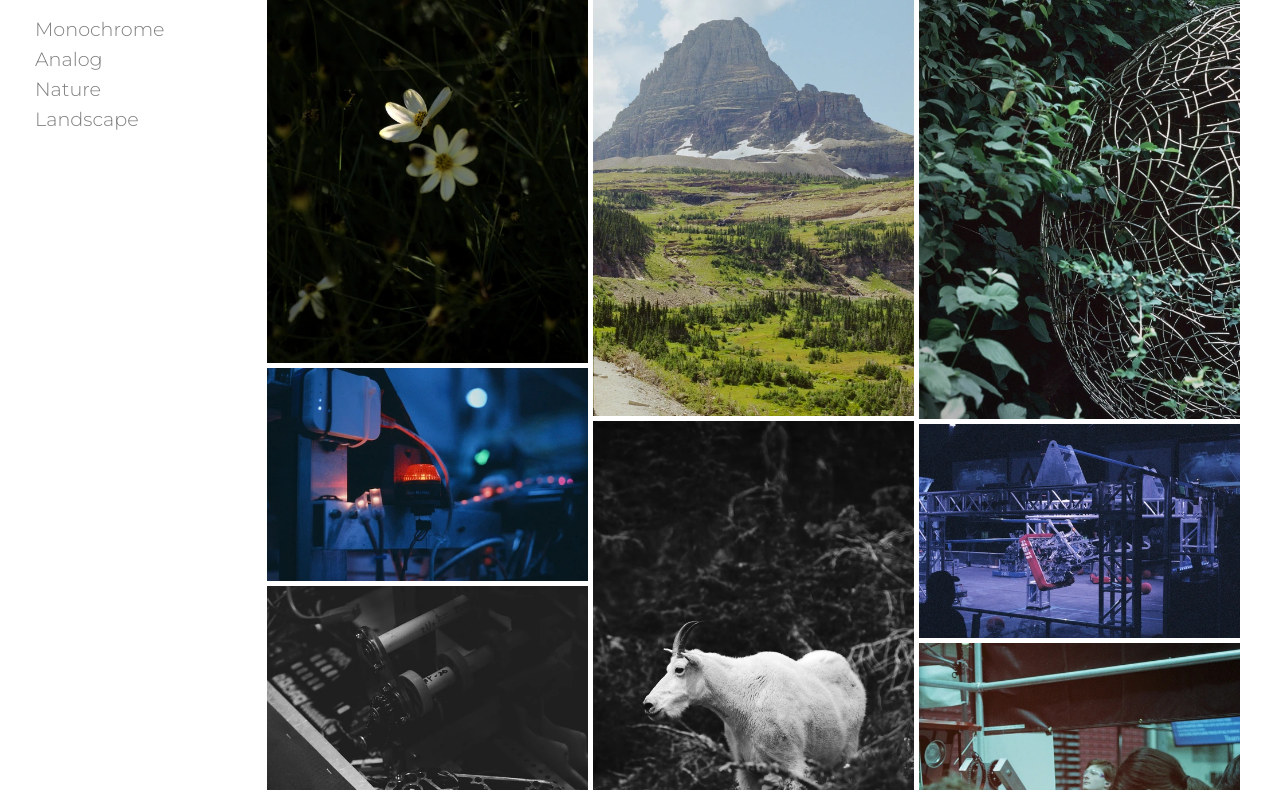
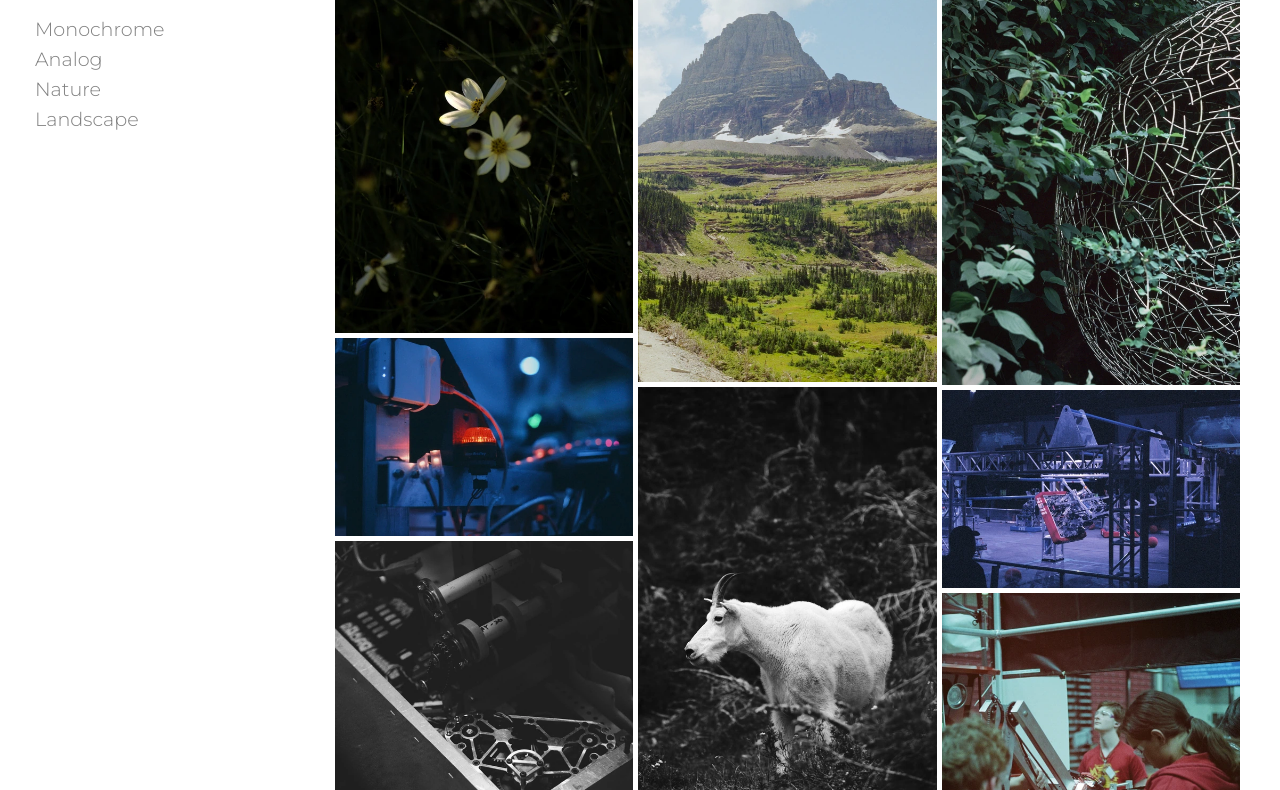
Before and after one commit to EthanSChang/photo-portfolio, a plain HTML site: page index.html in a window 1280 px wide. Shown: the part 105-895 px from the top of the page. Drawn offline with nearby package versions, Linux system fonts and the light colour scheme.

Commit message:
fix sticky navbar

```diff
--- a/style.css
+++ b/style.css
@@ -47,22 +47,15 @@ h2 {
 /* #endregion */
 /* #region navbar */
 
-main{
-    display: flex;
-    flex-direction: row;
-}
-
 .navbar {
     display: flex;
     flex-direction: column;
     align-items: flex-start;
     background-color: white;
     width: 300px;
-    height: 100vh;
     padding-left: 35px;
     padding-top: 60px;
-    position: sticky;
-    top: 0;
+    position: fixed;
 
 }
 
@@ -80,7 +73,7 @@ main{
     flex-direction: column;
     align-items: flex-start;
     padding-top: 30px;
-    flex-wrap: nowrap;
+
     background-color: white;
 }
 
@@ -111,7 +104,7 @@ main{
 
 /* #region images */
 #images {
-    padding-left: 0vw;
+    padding-left: 335px;
     padding-right: 40px;
     padding-bottom: 40px;
     padding-top: 40px;
```
